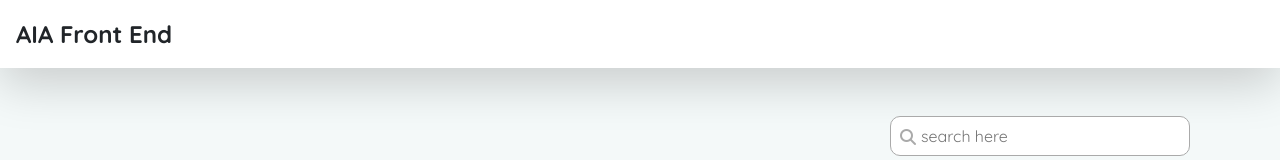
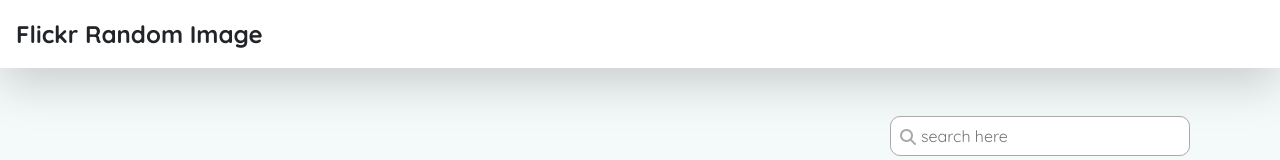
Before and after one commit to Hendrahaqq/front-end-react, a React (Create React App) app: page / in a window 1280 px wide. Shown: the top 160 px of the page. Built offline with nearby package versions, Linux system fonts and the light colour scheme; no server answers.

Commit message:
change tittle

```diff
--- a/src/Nav.js
+++ b/src/Nav.js
@@ -3,7 +3,7 @@ import React from 'react'
 const Nav = () => {
     return (
         <div className="nav shadow-lg">
-            <span>AIA Front End</span>
+            <span>Flickr Random Image</span>
         </div>
     )
 }
```
